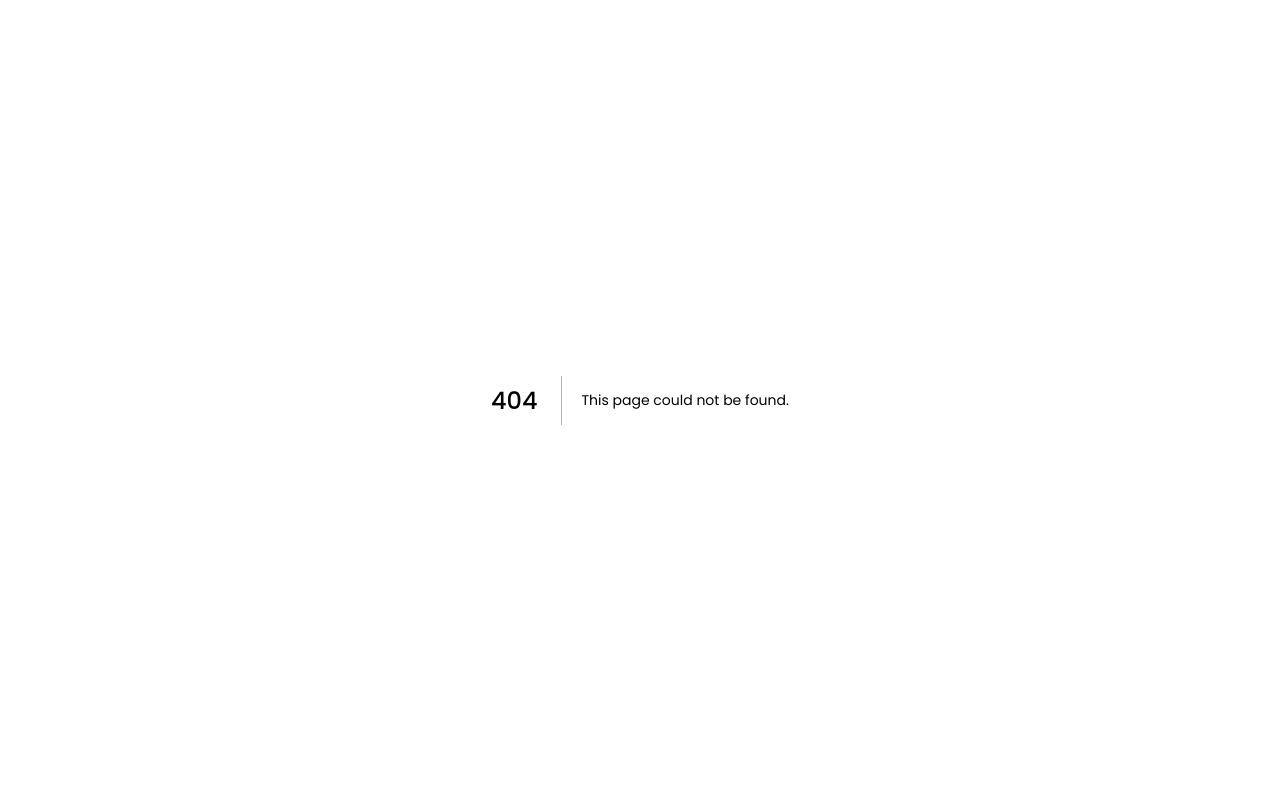
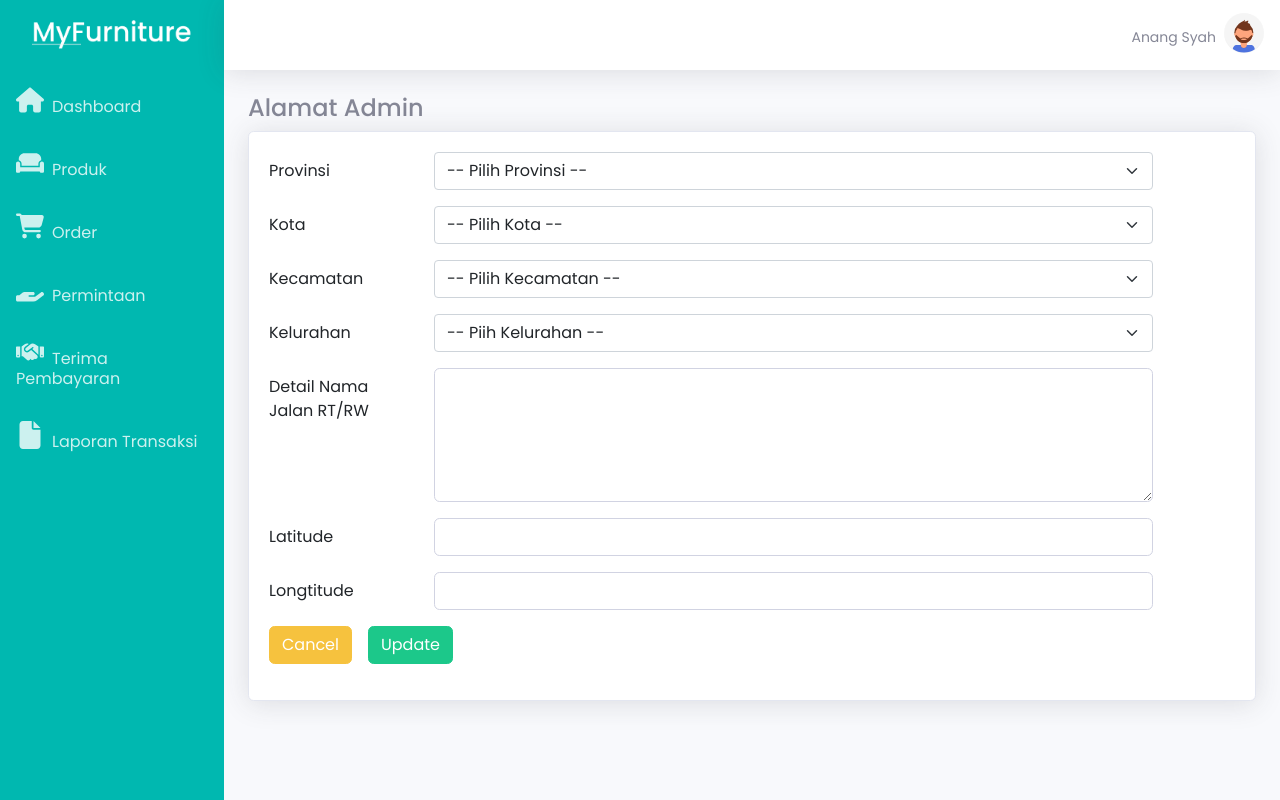
Before and after one commit to Anang20/myFurniiture-Frontend, a Next.js app: page /dashboard/profile/alamat in a window 1280 px wide. Before the commit this address had no page. Built offline with nearby package versions, Linux system fonts and the light colour scheme.

Commit message:
FEAT: Menambahkan halaman tambah alamat admin

```diff
--- /dev/null
+++ b/pages/dashboard/profile/alamat.js
@@ -0,0 +1,93 @@
+import NavbarAdmin from "../../components/navbar_admin";
+import SidebarAdmin from "../../components/sidebar_admin";
+
+const AlamatAdmin = () => {
+    return (
+        <>
+        <div id="wrapper">
+            <SidebarAdmin/>
+            <div id="content-wrapper" className="d-flex flex-column">
+                <div id="content">
+                <NavbarAdmin/>
+                <div className="container-fluid">
+                    <h4 className="text-gray-600">Alamat Admin</h4>
+                    <div className="card shadow">
+                        <div className="card-body">
+                            <div className="row mb-3">
+                                <label htmlFor="nama_lengkap" className="col-sm-2 col-form-label">Provinsi</label>
+                                <div className="col-sm-9">
+                                    <select name="provinsi" className="form-select" aria-label="Default select example">
+                                        <option defaultValue={'Pilih Provinsi'}>-- Pilih Provinsi --</option>
+                                        <option value={1}>Jawa Barat</option>
+                                        <option value={2}>Jawa Tengah</option>
+                                        <option value={3}>Jawa Timur</option>
+                                    </select>
+                                </div>
+                            </div>
+                            <div className="row mb-3">
+                                <label htmlFor="nama_lengkap" className="col-sm-2 col-form-label">Kota</label>
+                                <div className="col-sm-9">
+                                    <select name="kota" className="form-select" aria-label="Default select example">
+                                        <option defaultValue={'Pilih Kota'}>-- Pilih Kota --</option>
+                                        <option value={1}>Jepara</option>
+                                        <option value={2}>Pati</option>
+                                        <option value={3}>Kudus</option>
+                                    </select>
+                                </div>
+                            </div>
+                            <div className="row mb-3">
+                                <label htmlFor="nama_lengkap" className="col-sm-2 col-form-label">Kecamatan</label>
+                                <div className="col-sm-9">
+                                    <select name="kecamatan" className="form-select" aria-label="Default select example">
+                                        <option defaultValue={'Pilih Kecamatan'}>-- Pilih Kecamatan --</option>
+                                        <option value={1}>Kembang</option>
+                                        <option value={2}>Bangsri</option>
+                                        <option value={3}>Mlonggo</option>
+                                    </select>
+                                </div>
+                            </div>
+                            <div className="row mb-3">
+                                <label htmlFor="nama_lengkap" className="col-sm-2 col-form-label">Kelurahan</label>
+                                <div className="col-sm-9">
+                                    <select name="kelurahan" className="form-select" aria-label="Default select example">
+                                        <option defaultValue={'Provinsi'}>-- Piih Kelurahan --</option>
+                                        <option value={1}>Kancilan</option>
+                                        <option value={2}>Tubanan</option>
+                                        <option value={3}>Kaliaman</option>
+                                    </select>
+                                </div>
+                            </div>
+                            <div className="row mb-3">
+                                <label htmlFor="foto" className="col-sm-2 col-form-label">Detail Nama Jalan RT/RW</label>
+                                <div className="col-sm-9">
+                                    <textarea name="alamat" className="form-control" cols={30} rows={5} required></textarea>
+                                </div>
+                            </div>
+                            <div className="row mb-3">
+                                <label htmlFor="password" className="col-sm-2 col-form-label">Latitude</label>
+                                <div className="col-sm-9">
+                                    <input type="text" className="form-control" name="latitude" required/>
+                                </div>
+                            </div>
+                            <div className="row mb-3">
+                                <label htmlFor="password" className="col-sm-2 col-form-label">Longtitude </label>
+                                <div className="col-sm-9">
+                                    <input type="text" className="form-control" name="longtitude" required/>
+                                </div>
+                            </div>
+                            <div className="row mb-3">
+                                <div className="col-sm-5">
+                                    <a href="#" className="btn btn-warning mr-3">Cancel</a>
+                                    <button type="submit" className="btn btn-success">Update</button>
+                                </div>
+                            </div>
+                        </div>
+                    </div>
+                </div>
+            </div>
+        </div>
+    </div>
+    </>
+    )
+}
+export default AlamatAdmin;
```
